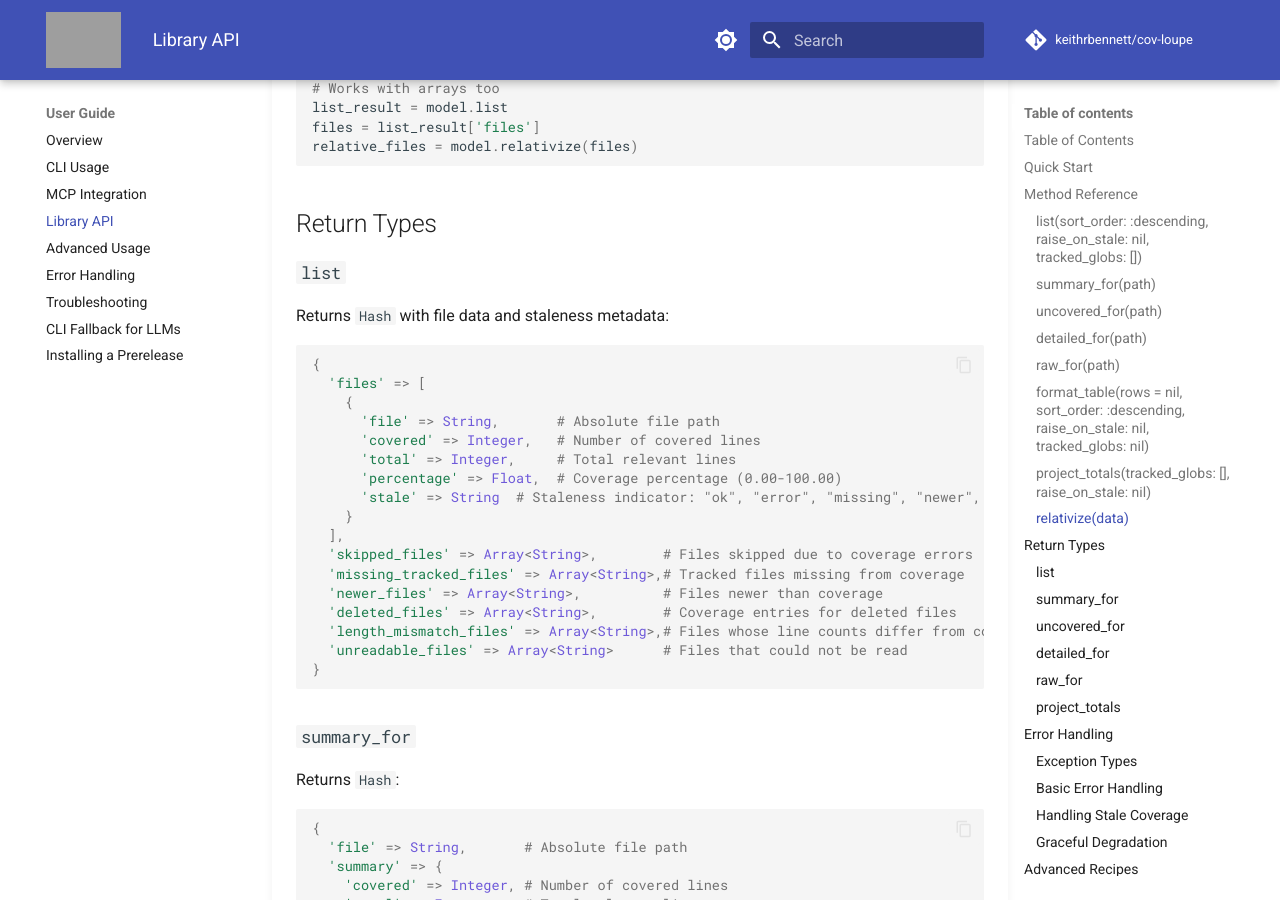
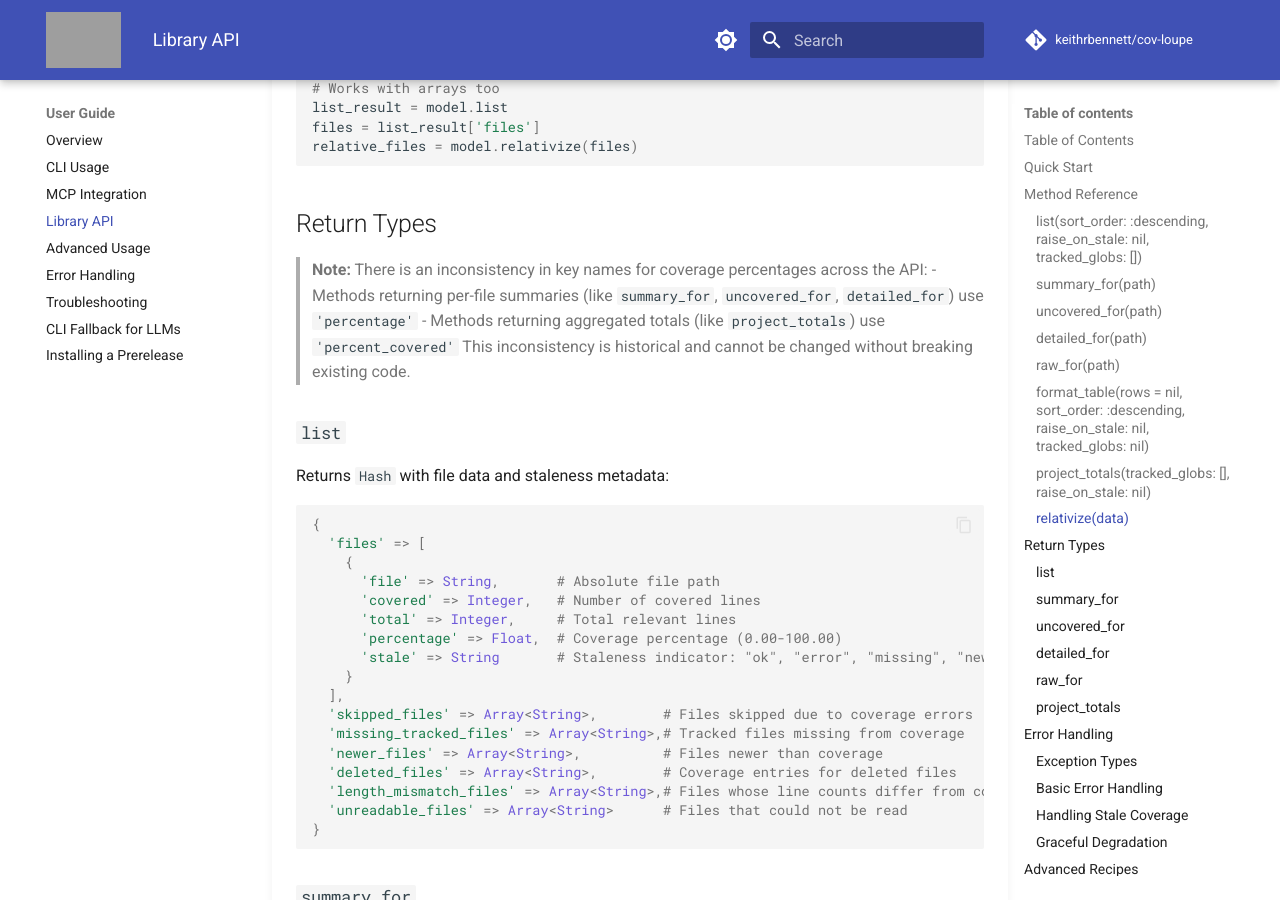
Before and after one commit to keithrbennett/simplecov-mcp, an MkDocs documentation site: the page built from docs/user/LIBRARY_API.md, in a window 1280 px wide and 900 px high, scrolled down 4648 px. Built offline with MkDocs 1.6.1 and Material for MkDocs 9.7.7, drawn with Linux system fonts in a browser that asks for light colours; comment, search, counter and statistics services are not loaded; grey boxes are pictures that could not be loaded.

Commit message:
Add note about insconsistent key names.

```diff
--- a/docs/user/LIBRARY_API.md
+++ b/docs/user/LIBRARY_API.md
@@ -214,6 +214,11 @@ relative_files = model.relativize(files)
 
 ## Return Types
 
+> **Note:** There is an inconsistency in key names for coverage percentages across the API:
+> - Methods returning per-file summaries (like `summary_for`, `uncovered_for`, `detailed_for`) use `'percentage'`
+> - Methods returning aggregated totals (like `project_totals`) use `'percent_covered'`
+> This inconsistency is historical and cannot be changed without breaking existing code.
+
 ### `list`
 
 Returns `Hash` with file data and staleness metadata:
@@ -226,7 +231,7 @@ Returns `Hash` with file data and staleness metadata:
       'covered' => Integer,   # Number of covered lines
       'total' => Integer,     # Total relevant lines
       'percentage' => Float,  # Coverage percentage (0.00-100.00)
-      'stale' => String  # Staleness indicator: "ok", "error", "missing", "newer", or "length_mismatch"
+      'stale' => String       # Staleness indicator: "ok", "error", "missing", "newer", or "length_mismatch"
     }
   ],
   'skipped_files' => Array<String>,        # Files skipped due to coverage errors
```
